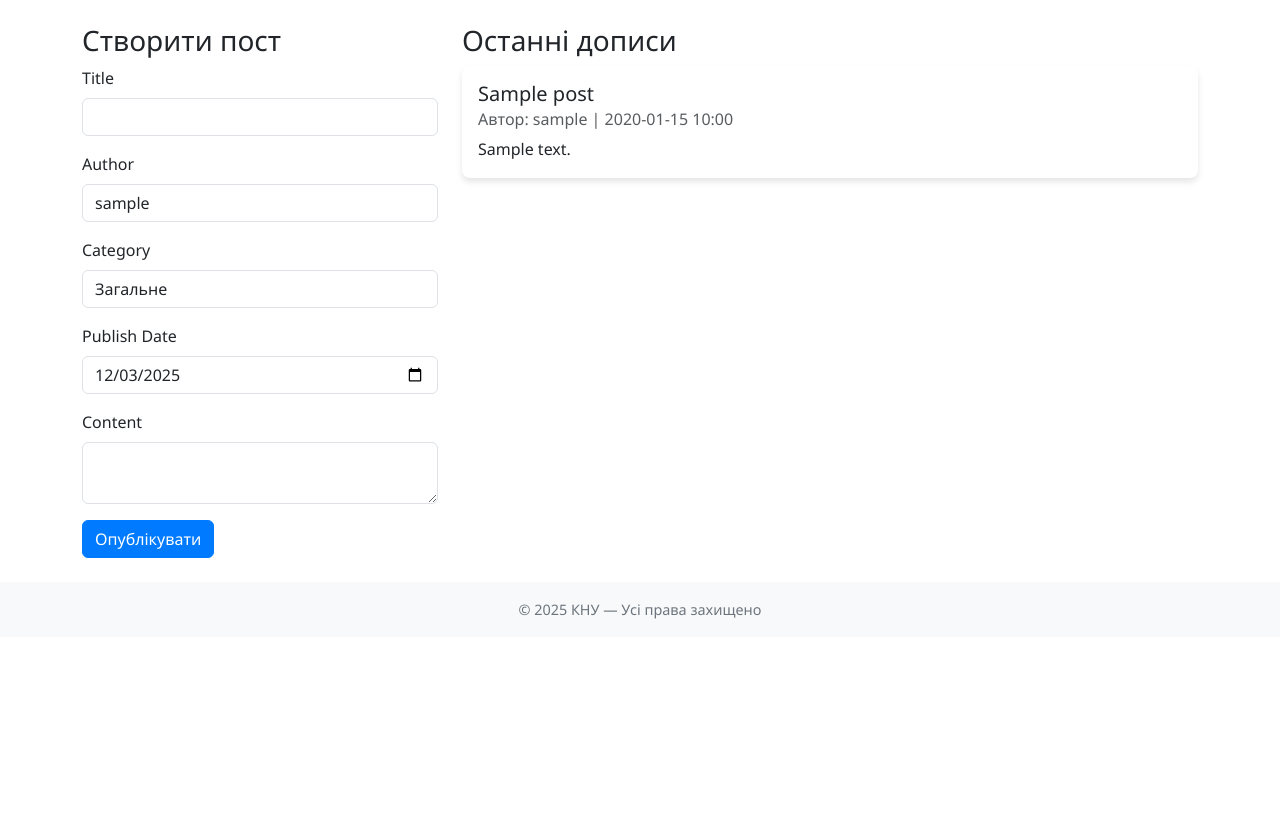
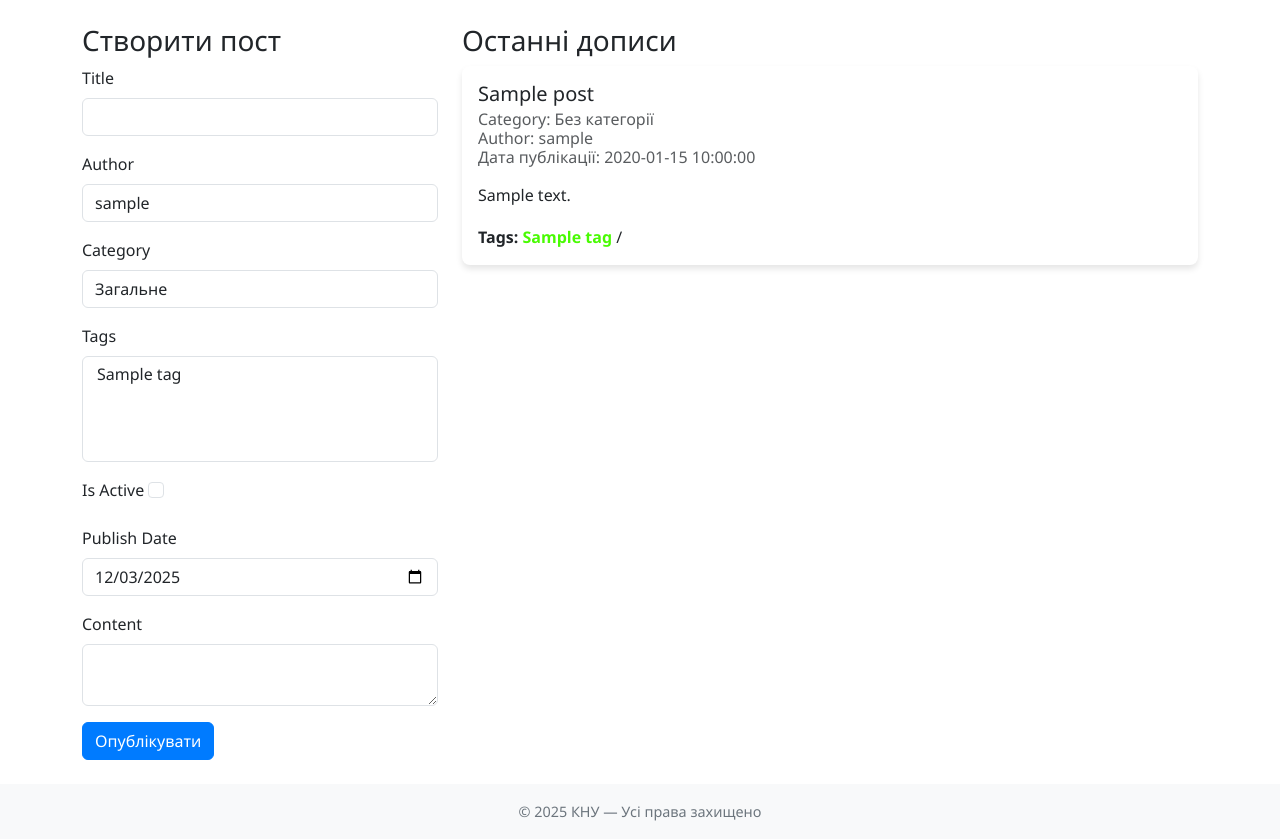
Before and after one commit to sneakhokage/flask_app_tretiak, a Flask app: page /blog/ in a window 1280 px wide. Shown: the part 56-895 px from the top of the page. Before the commit the page ends 675 px from the top, so only its background shows below. Run offline with Flask 3, Linux system fonts and the light colour scheme; tables that the repository leaves empty hold one stand-in row (values such as "Sample post"); some libraries are stand-ins or nearby versions.

Commit message:
Add select for multi tags and styles for them

```diff
--- a/app/forms.py
+++ b/app/forms.py
@@ -1,7 +1,7 @@
 from flask_wtf import FlaskForm
 
 from sqlalchemy import select
-from wtforms import StringField, SelectField, TextAreaField, SubmitField, PasswordField, BooleanField, DateTimeLocalField
+from wtforms import StringField, SelectField, TextAreaField, SubmitField, PasswordField, BooleanField, DateTimeLocalField, SelectMultipleField
 from wtforms.validators import DataRequired, Email, Length, Regexp, email
 from wtforms.fields import DateField
 from datetime import datetime
@@ -66,18 +66,20 @@ class PostForm(FlaskForm):
     posted = DateField('Publish Date', format='%Y-%m-%d', default=datetime.today, validators=[DataRequired()])
     category = SelectField('Category', choices=CATEGORIES, validators=[DataRequired()])
     author_id = SelectField('Author', coerce=int, validators=[DataRequired()])
-
+    tags = SelectMultipleField("Tags", coerce=int)
     submit = SubmitField('Save Post')
 
     def __init__(self, *args, **kwargs):
-        """
-        Завантажуємо список авторів при створенні форми.
-        """
         super().__init__(*args, **kwargs)
 
         from app import db
         from app.users.models import User
+        from app.posts.models import Tag
 
         with db.session() as session:
+
             users = session.scalars(select(User).order_by(User.id)).all()
             self.author_id.choices = [(user.id, user.username) for user in users]
+
+            tags = session.scalars(select(Tag).order_by(Tag.name)).all()
+            self.tags.choices = [(tag.id, tag.name) for tag in tags]
--- a/app/posts/models.py
+++ b/app/posts/models.py
@@ -1,6 +1,6 @@
 from .. import db
 from sqlalchemy.orm import Mapped, mapped_column, relationship
-from sqlalchemy import Integer, String, Text, ForeignKey, DateTime, Boolean
+from sqlalchemy import Integer, String, Text, ForeignKey, DateTime, Boolean, text
 from sqlalchemy.sql import func
 from datetime import datetime
 from typing import TYPE_CHECKING
@@ -39,7 +39,7 @@ class Post(db.Model):
     created_at: Mapped[datetime] = mapped_column(DateTime(timezone=True), server_default=func.now())
 
     user_id: Mapped[int] = mapped_column(ForeignKey("users.id"))
-    is_active: Mapped[bool] = mapped_column(Boolean, default=True)
+    is_active: Mapped[bool] = mapped_column(Boolean, default=True,server_default=text('1'))
     user: Mapped["User"] = relationship("User", back_populates="posts")
 
     tags: Mapped[list["Tag"]] = relationship(secondary=post_tags, back_populates="posts")
--- a/app/posts/templates/posts/index.html
+++ b/app/posts/templates/posts/index.html
@@ -14,6 +14,9 @@
             {{ render_field(form.author_id) }}
             {{ render_field(form.category) }}
 
+            {{ render_field(form.tags) }}
+
+            {{ render_field(form.is_active) }}
             {{ render_field(form.posted) }}
             {{ render_field(form.content) }}
 
@@ -27,11 +30,24 @@
         <div class="card mb-3">
             <div class="card-body">
                 <h5 class="card-title">{{ post.title }}</h5>
+
                 <h6 class="card-subtitle mb-2 text-muted">
-                    Автор: {{ post.user.username }} | {{ post.created_at.strftime('%Y-%m-%d %H:%M') }}
+                    Category: {{ post.category if post.category else 'Без категорії' }} <br>
+                    Author: {{ post.user.username }} <br>
+                    Дата публікації: {{ post.created_at.strftime('%Y-%m-%d %H:%M:%S') }}
                 </h6>
-                <p class="card-text">{{ post.content }}</p>
-            </div>
+
+                <p class="card-text mt-3">{{ post.content }}</p>
+
+                {% if post.tags %}
+                  <div class="mt-2">
+                    <strong>Tags:</strong>
+                    {% for tag in post.tags %}
+                      <span class="post-tag">{{ tag.name }}</span> /
+                    {% endfor %}
+                  </div>
+                {% endif %}
+                </div>
         </div>
         {% else %}
             <p>Поки що немає постів.</p>
--- a/app/posts/views.py
+++ b/app/posts/views.py
@@ -2,7 +2,7 @@ from flask import render_template, redirect, url_for, flash
 from sqlalchemy import select
 from . import posts_bp
 from app import db
-from .models import Post
+from .models import Post, Tag
 from app.forms import PostForm
 
 @posts_bp.route('/', methods=['GET', 'POST'])
@@ -14,8 +14,17 @@ def index():
             title=form.title.data,
             content=form.content.data,
             user_id=form.author_id.data,
-            created_at=form.posted.data
+            created_at=form.posted.data,
+            is_active=form.is_active.data
         )
+
+        selected_tags_ids = form.tags.data
+
+        tags_objects = db.session.scalars(
+            select(Tag).where(Tag.id.in_(selected_tags_ids))
+        ).all()
+
+        new_post.tags = tags_objects
 
         db.session.add(new_post)
         db.session.commit()
--- a/app/static/css/styles.css
+++ b/app/static/css/styles.css
@@ -202,3 +202,15 @@ body.dark-mode .table {
 body.dark-mode .post-meta {
   color: #adb5bd;
 }
+
+.post-tag {
+  color: #49fb03;
+  font-weight: bold;
+  cursor: pointer;
+  transition: color 0.2s;
+}
+
+.post-tag:hover {
+  color: #59ff00;
+  text-decoration: underline;
+}
```
Also changed, not shown: migrations/versions/e9ade3e674db_add_is_active_with_server_default.py (added, +32 -0 lines), instance/prod-data.sqlite.
